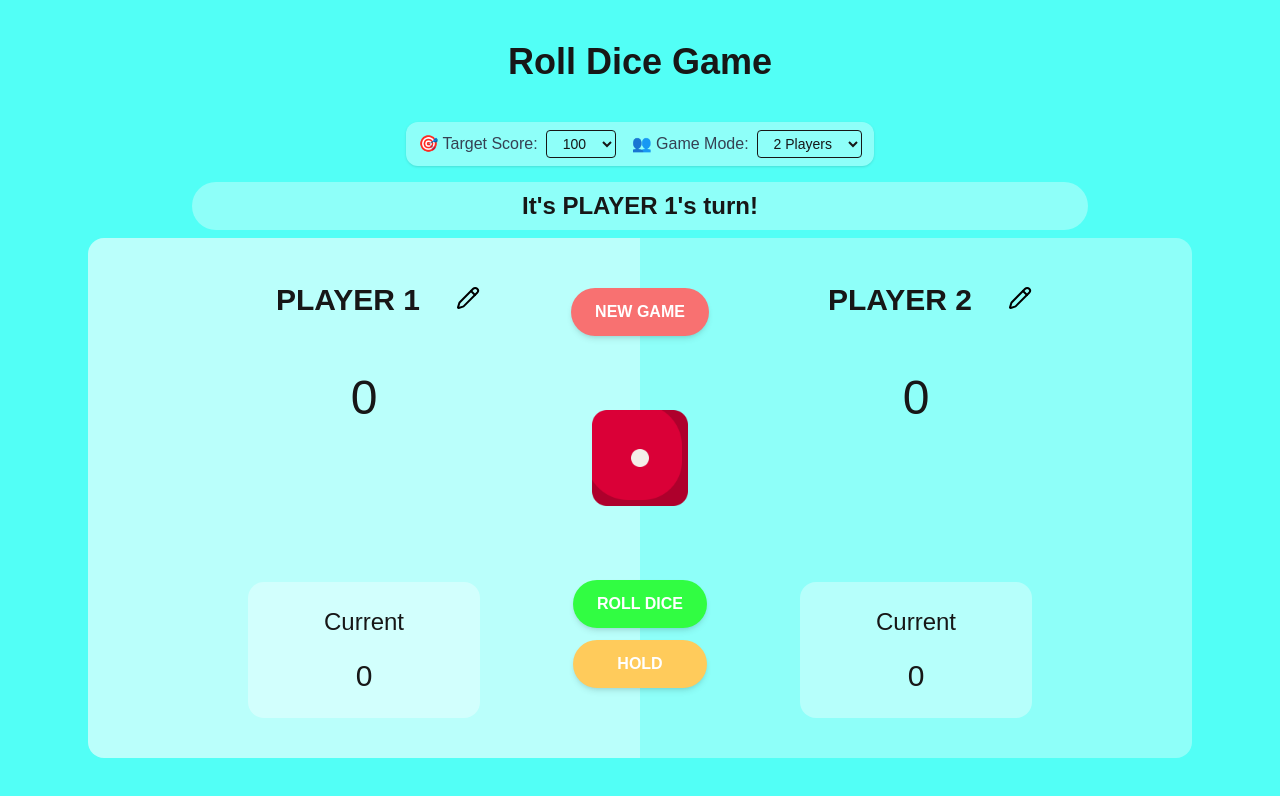
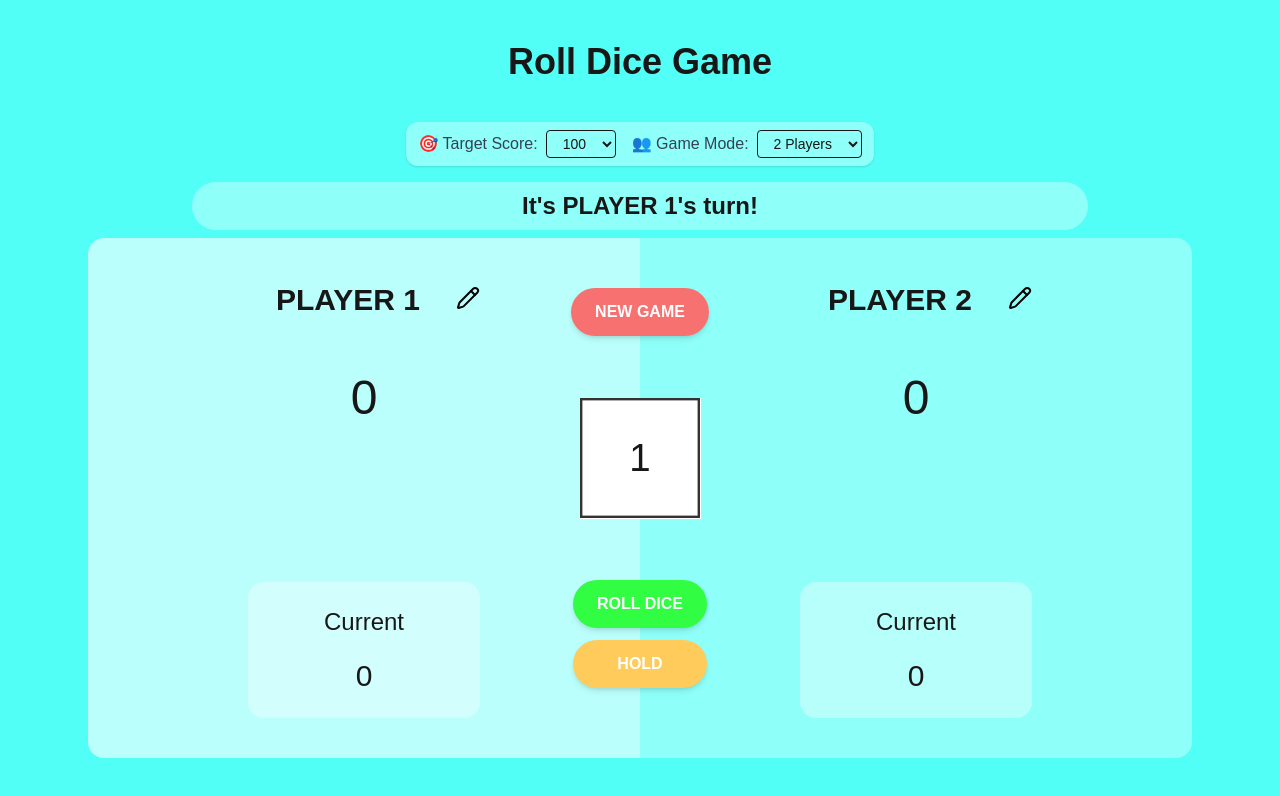
Before and after one commit to Sylveeeeee/Pig-Dice-Game, a Next.js app: page / in a window 1280 px wide. Shown: the top 796 px of the page. Built offline with nearby package versions, Linux system fonts and the light colour scheme.

Commit message:
add Advanced Features 2.3.1

```diff
--- /dev/null
+++ b/app/components/Dice3D.tsx
@@ -0,0 +1,56 @@
+"use client";
+
+import React, { useEffect, useRef } from "react";
+import "../styles/dice3d.css";
+
+type Dice3DProps = {
+    number: number | null;
+    rolling: boolean;
+};
+
+export default function Dice3D({ number, rolling }: Dice3DProps) {
+    const cubeRef = useRef<HTMLDivElement>(null);
+
+    useEffect(() => {
+        if (!cubeRef.current || number == null) return;
+        const cube = cubeRef.current;
+
+        if (rolling) {
+            const randomX = Math.floor(Math.random() * 4 + 1) * 360;
+            const randomY = Math.floor(Math.random() * 4 + 1) * 360;
+            const currentNumber = number;
+            cube.style.transform = `translateZ(-50px) rotateX(${randomX}deg) rotateY(${randomY}deg)`;
+
+            setTimeout(() => {
+                cube.style.transform = cubeFaceTransform(currentNumber);
+            }, 800);
+        } else {
+            cube.style.transform = cubeFaceTransform(number);
+        }
+    }, [number, rolling]);
+
+
+    const cubeFaceTransform = (n: number) => {
+        switch (n) {
+            case 1: return "translateZ(-50px) rotateY(0deg)";
+            case 2: return "translateZ(-50px) rotateY(-90deg)";
+            case 3: return "translateZ(-50px) rotateY(180deg)";
+            case 4: return "translateZ(-50px) rotateY(90deg)";
+            case 5: return "translateZ(-50px) rotateX(-90deg)";
+            case 6: return "translateZ(-50px) rotateX(90deg)";
+            default: return "";
+        }
+    };
+
+    return (
+        <div className="scene">
+            <div className="cube" ref={cubeRef}>
+                {[1, 2, 3, 4, 5, 6].map((num) => (
+                    <div key={num} className={`face face-${num}`}>
+                        {num}
+                    </div>
+                ))}
+            </div>
+        </div>
+    );
+}
--- a/app/globals.css
+++ b/app/globals.css
@@ -24,3 +24,16 @@ body {
   color: var(--foreground);
   font-family: Arial, Helvetica, sans-serif;
 }
+
+@keyframes dice-spin {
+  0% {
+    transform: rotate(0deg);
+  }
+  100% {
+    transform: rotate(360deg);
+  }
+}
+
+.dice-rolling {
+  animation: dice-spin 1s linear infinite;
+}
--- a/app/page.tsx
+++ b/app/page.tsx
@@ -1,10 +1,12 @@
 "use client";
 
-import Dice from "./components/Dice";
+//import Dice from "./components/Dice";
 import GameSettings from "./components/GameSettings";
 import WinnerBanner from "./components/WinnerBanner";
 import { Pencil } from "lucide-react";
 import { useCallback, useEffect, useState } from "react";
+import Dice3D from "./components/Dice3D";
+
 
 export default function Home() {
   const [diceNumber, setDiceNumber] = useState<number | null>(null);
@@ -30,23 +32,32 @@ export default function Home() {
     setWinner(null);
   };
 
-  const rollDice = async () => {
+  const handlePlayerRoll = async () => {
+    if (gameOver || rolling || (vsBot && activePlayer === 1)) return;
 
-    setRolling(true);
-
-    await new Promise((resolve) => setTimeout(resolve, 500));
-
-    const rolled = Math.floor(Math.random() * 6) + 1;
-    setDiceNumber(rolled);
+    const rolled = await rollDice();
 
     if (rolled === 1) {
       setCurrentScore(0);
-      setActivePlayer(activePlayer === 0 ? 1 : 0);
+      setActivePlayer(prev => prev === 0 ? 1 : 0);
     } else {
-      setCurrentScore(currentScore + rolled);
+      setCurrentScore(prev => prev + rolled);
     }
+  };
+
+  const rollDice = async (): Promise<number> => {
+    setRolling(true);
+
+    await new Promise((resolve) => setTimeout(resolve, 1000));
+
+    const rolled = Math.floor(Math.random() * 6) + 1;
+
     setRolling(false);
+    setDiceNumber(rolled);
+    console.log('Rolled:', rolled);
+    return rolled;
   };
+
 
   const holdScore = () => {
     const updatedScores = [...scores];
@@ -83,22 +94,21 @@ export default function Home() {
     setEditingNameIndex(null);
   };
 
-  const botPlay = useCallback(() => {
-    if (botThinking) return; // กันเรียกซ้อน
+  const botPlay = useCallback(async () => {
+    if (gameOver || rolling || botThinking) return;
 
     setBotThinking(true);
 
-    const roll = Math.floor(Math.random() * 6) + 1;
-    setDiceNumber(roll);
+    const rolled = await rollDice();
 
-    if (roll === 1) {
+    if (rolled === 1) {
       setCurrentScore(0);
       setActivePlayer(0);
       setBotThinking(false);
       return;
     }
 
-    const newScore = currentScore + roll;
+    const newScore = currentScore + rolled;
 
     const shouldHold = (() => {
       switch (botDifficulty) {
@@ -109,9 +119,7 @@ export default function Home() {
         case "hard":
           const projectedScore = scores[1] + newScore;
           const playerScore = scores[0];
-          if (projectedScore >= targetScore) return true;
-          if (projectedScore > playerScore + 10) return true;
-          return newScore >= 15;
+          return projectedScore >= targetScore || projectedScore > playerScore + 10 || newScore >= 15;
         default:
           return false;
       }
@@ -125,30 +133,31 @@ export default function Home() {
         setScores(updatedScores);
         setGameOver(true);
         setWinner(1);
-        setBotThinking(false);
-        return;
+      } else {
+        setScores(updatedScores);
+        setCurrentScore(0);
+        setActivePlayer(0);
       }
-
-      setScores(updatedScores);
-      setCurrentScore(0);
-      setActivePlayer(0);
       setBotThinking(false);
     } else {
       setCurrentScore(newScore);
+
       setTimeout(() => {
         setBotThinking(false);
       }, 1000);
     }
-  }, [botDifficulty, currentScore, scores, targetScore, botThinking]);
+  }, [botDifficulty, currentScore, scores, targetScore, gameOver, rolling, botThinking]);
+
 
   useEffect(() => {
-    if (vsBot && activePlayer === 1 && !gameOver && !botThinking) {
+    if (vsBot && activePlayer === 1 && !gameOver && !rolling && !botThinking) {
+      console.log('DiceNumber updated:', diceNumber);
       const timer = setTimeout(() => {
         botPlay();
       }, 800);
       return () => clearTimeout(timer);
     }
-  }, [activePlayer, vsBot, gameOver, botPlay, botThinking]);
+  }, [activePlayer, vsBot, gameOver, rolling, botThinking, diceNumber, botPlay]);
 
 
   return (
@@ -220,9 +229,9 @@ export default function Home() {
         {/* CONTROLS */}
         <div className="flex flex-col justify-between items-center h-[500px] absolute ">
           <button onClick={resetGame} className="rounded-full px-6 p-3 mt-10 bg-[#f87171] hover:bg-[#fca5a5] text-white font-semibold shadow-md transition ">NEW GAME</button>
-          <Dice number={diceNumber} rolling={rolling} />
+          <Dice3D number={diceNumber} rolling={rolling} />
           <div className="flex flex-col pb-15 space-y-3">
-            <button onClick={rollDice} disabled={gameOver} className={`rounded-full px-6 py-3 bg-[#31fd42] hover:bg-[#28a745] text-white font-semibold shadow-md transition duration-200 ${gameOver ? "opacity-50 cursor-not-allowed" : ""
+            <button onClick={handlePlayerRoll} disabled={gameOver || rolling || (vsBot && activePlayer === 1)} className={`rounded-full px-6 py-3 bg-[#31fd42] hover:bg-[#28a745] text-white font-semibold shadow-md transition duration-200 ${gameOver ? "opacity-50 cursor-not-allowed" : ""
               }`}>ROLL DICE</button>
             <button onClick={holdScore} disabled={gameOver} className={`rounded-full px-6 py-3 bg-[#ffcb5b] hover:bg-[#eab308] text-white font-semibold shadow-md transition duration-200 ${gameOver ? "opacity-50 cursor-not-allowed" : ""
               }`}>HOLD</button>
--- /dev/null
+++ b/app/styles/dice3d.css
@@ -0,0 +1,49 @@
+.scene {
+    perspective: 600px;
+}
+
+.cube {
+  width: 100px;
+  height: 100px;
+  position: relative;
+  transform-style: preserve-3d;
+  transform: translateZ(50px);
+  transition: transform 0.8s ease-in-out;
+}
+
+
+.face {
+    position: absolute;
+    width: 100px;
+    height: 100px;
+    background: white;
+    border: 2px solid #333;
+    display: flex;
+    align-items: center;
+    justify-content: center;
+    font-size: 2rem;
+}
+
+.face-1 {
+    transform: rotateY(0deg) translateZ(50px);
+}
+
+.face-2 {
+    transform: rotateY(90deg) translateZ(50px);
+}
+
+.face-3 {
+    transform: rotateY(180deg) translateZ(50px);
+}
+
+.face-4 {
+    transform: rotateY(-90deg) translateZ(50px);
+}
+
+.face-5 {
+    transform: rotateX(-90deg) translateZ(50px);
+}
+
+.face-6 {
+    transform: rotateX(90deg) translateZ(50px);
+}
```
